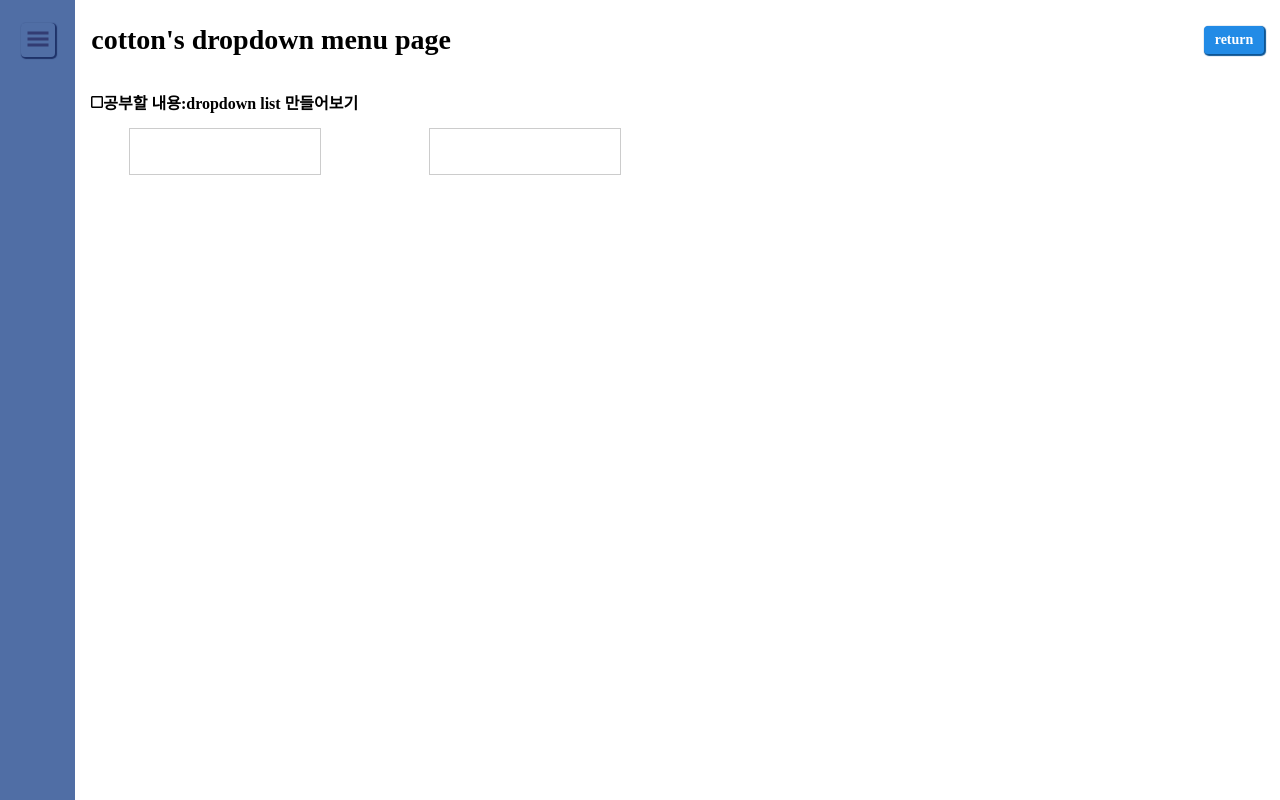
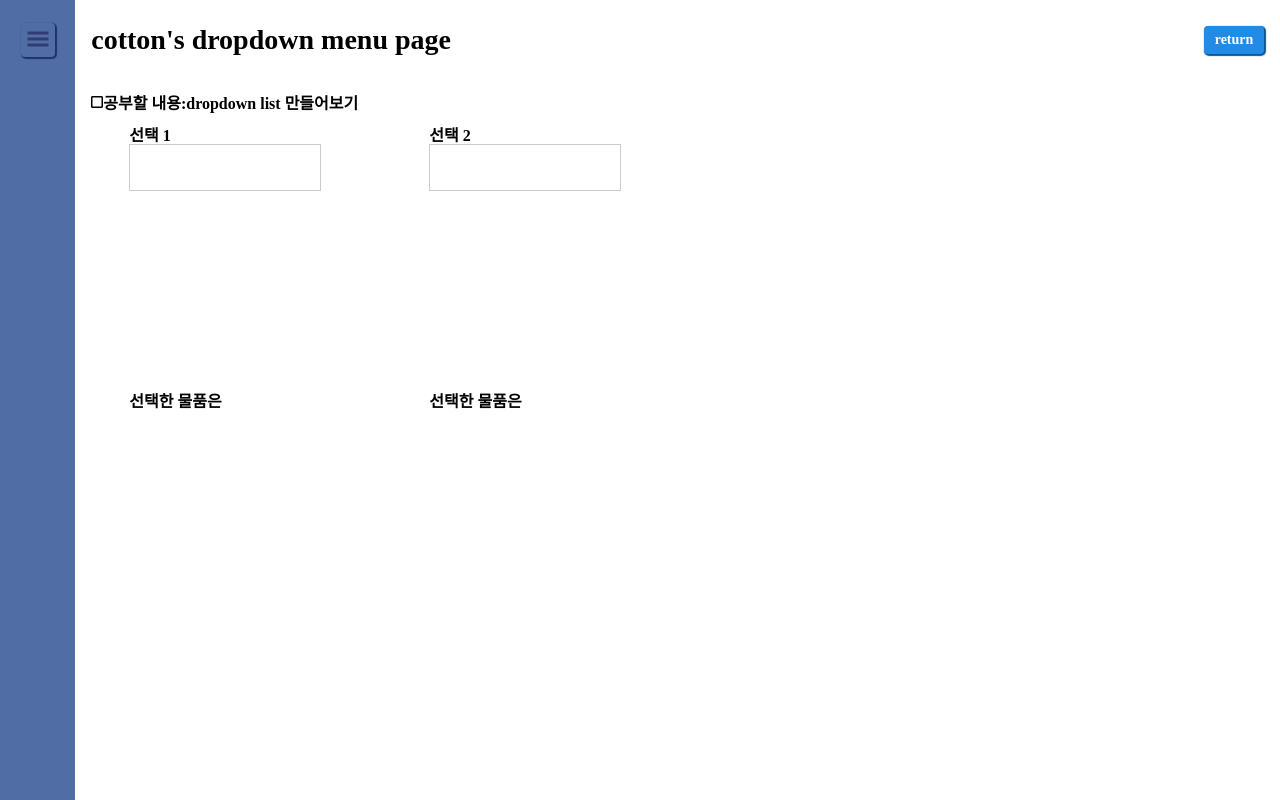
Before and after one commit to beomseok37/nextjs-practice, a Next.js app in the folder follow-todolist/: page /dropdown-menu in a window 1280 px wide. Built offline with nearby package versions, Linux system fonts and the light colour scheme; a web font is replaced by a local one.

Commit message:
chore: dropdown 버전으로ㅗ 관리

```diff
--- a/follow-todolist/src/components/DropdownMenu/index.tsx
+++ b/follow-todolist/src/components/DropdownMenu/index.tsx
@@ -6,8 +6,6 @@ import {
   useRef,
   useState,
 } from 'react';
-
-import Row from 'src/components/Grid/Row';
 
 import {
   Background,
@@ -21,69 +19,54 @@ import {
 interface props {
   bind: [string, Dispatch<SetStateAction<string>>];
   menuList: string[];
+  version: number;
 }
 
-function DropdownMenu({ bind, menuList }: props): ReactElement {
+function DropdownMenu({ bind, menuList, version }: props): ReactElement {
   const [menuState, setMenuState] = bind;
-  const [isDropdown1, setIsDropdown1] = useState(false);
-  const [isDropdown2, setIsDropdown2] = useState(false);
+  const [isDropdown, setIsDropdown] = useState(false);
   const menuBaseRef = useRef<HTMLDivElement>(null);
-  const handleClickBase1 = () => {
-    setIsDropdown1(!isDropdown1);
-    if (isDropdown2) {
-      setIsDropdown2(false);
-    }
+  const handleClickBase = () => {
+    setIsDropdown(!isDropdown);
   };
-  const handleCloseDropdownMenu1 = () => {
-    setIsDropdown1(false);
+  const handleCloseDropdownMenu = () => {
+    setIsDropdown(false);
   };
-  const handleClickMenu1 = (e: MouseEvent<HTMLParagraphElement>) => {
+  const handleClickMenu = (e: MouseEvent<HTMLParagraphElement>) => {
     setMenuState(e.currentTarget.innerText);
-    setIsDropdown1(false);
-  };
-  const handleClickBase2 = () => {
-    setIsDropdown2(!isDropdown2);
-    if (isDropdown1) {
-      setIsDropdown1(false);
-    }
-  };
-  const handleCloseDropdownMenu2 = () => {
-    setIsDropdown2(false);
-  };
-  const handleClickMenu2 = (e: MouseEvent<HTMLParagraphElement>) => {
-    setMenuState(e.currentTarget.innerText);
-    setIsDropdown2(false);
+    setIsDropdown(false);
   };
 
   return (
-    <Row width="600px" justifyContent="space-around">
-      {isDropdown1 && <Background onClick={handleCloseDropdownMenu1} />}
-      <DropdownMenuWrapper>
-        <MenuBase onClick={handleClickBase1} ref={menuBaseRef}>
+    <>
+      {isDropdown && <Background onClick={handleCloseDropdownMenu} />}
+      {version === 1 ? (
+        <DropdownMenuWrapper isDropdown={isDropdown}>
+          <MenuBase onClick={handleClickBase} ref={menuBaseRef}>
             {menuState}
           </MenuBase>
-        {isDropdown1 && (
+          {isDropdown && (
             <MenuList>
               {menuList.map((menu, index) => (
-              <Menu1 key={menu + index.toString()} onClick={handleClickMenu1}>
+                <Menu1 key={menu + index.toString()} onClick={handleClickMenu}>
                   {menu}
                 </Menu1>
               ))}
             </MenuList>
           )}
         </DropdownMenuWrapper>
-      {isDropdown2 && <Background onClick={handleCloseDropdownMenu2} />}
-      <DropdownMenuWrapper>
-        <MenuBase onClick={handleClickBase2} ref={menuBaseRef}>
+      ) : (
+        <DropdownMenuWrapper isDropdown={isDropdown}>
+          <MenuBase onClick={handleClickBase} ref={menuBaseRef}>
             {menuState}
           </MenuBase>
-        {isDropdown2 && (
+          {isDropdown && (
             <>
               {menuList.map((menu, index) => (
                 <Menu2
                   key={menu + index.toString()}
                   index={index}
-                onClick={handleClickMenu2}
+                  onClick={handleClickMenu}
                 >
                   {menu}
                 </Menu2>
@@ -91,7 +74,8 @@ function DropdownMenu({ bind, menuList }: props): ReactElement {
             </>
           )}
         </DropdownMenuWrapper>
-    </Row>
+      )}
+    </>
   );
 }
 
--- a/follow-todolist/src/components/DropdownMenu/style.ts
+++ b/follow-todolist/src/components/DropdownMenu/style.ts
@@ -1,5 +1,9 @@
 import styled from '@emotion/styled';
 import { css } from '@emotion/react';
+
+interface DropdownMenuWrapperProps {
+  isDropdown: boolean;
+}
 
 interface MenuProps {
   index: number;
@@ -55,9 +59,10 @@ const Background = styled.div`
   inset: 0px;
 `;
 
-const DropdownMenuWrapper = styled.div`
-  z-index: 1;
+const DropdownMenuWrapper = styled.div<DropdownMenuWrapperProps>`
+  z-index: ${({ isDropdown }) => (isDropdown ? '1' : 'unset')};
   width: fit-content;
+  height: 250px;
 `;
 
 const MenuBase = styled.p`
--- a/follow-todolist/src/pages/dropdown-menu.tsx
+++ b/follow-todolist/src/pages/dropdown-menu.tsx
@@ -3,11 +3,14 @@ import { useState } from 'react';
 
 import Page from 'src/components/Page';
 import DropdownMenu from 'src/components/DropdownMenu';
+import Row from 'src/components/Grid/Row';
+import Column from 'src/components/Grid/Column';
 
 import { DROPDOWN_MENU_PAGE_CONTENT } from 'src/constant/page';
 
 const DropdownMenuPage: NextPage = () => {
-  const bind = useState('');
+  const bind1 = useState('');
+  const bind2 = useState('');
   const menuList = ['사과', '배', '오렌지', '수박'];
 
   return (
@@ -15,7 +18,18 @@ const DropdownMenuPage: NextPage = () => {
       header="dropdown menu"
       pageContentList={[{ content: DROPDOWN_MENU_PAGE_CONTENT, done: false }]}
     >
-      <DropdownMenu bind={bind} menuList={menuList} />
+      <Row width="600px" justifyContent="space-around">
+        <Column>
+          <p>선택 1</p>
+          <DropdownMenu bind={bind1} menuList={menuList} version={1} />
+          <p>선택한 물품은 {bind1[0]}</p>
+        </Column>
+        <Column>
+          <p>선택 2</p>
+          <DropdownMenu bind={bind2} menuList={menuList} version={2} />
+          <p>선택한 물품은 {bind2[0]}</p>
+        </Column>
+      </Row>
     </Page>
   );
 };
```
Lines whose indentation alone changed are shown as unchanged.
